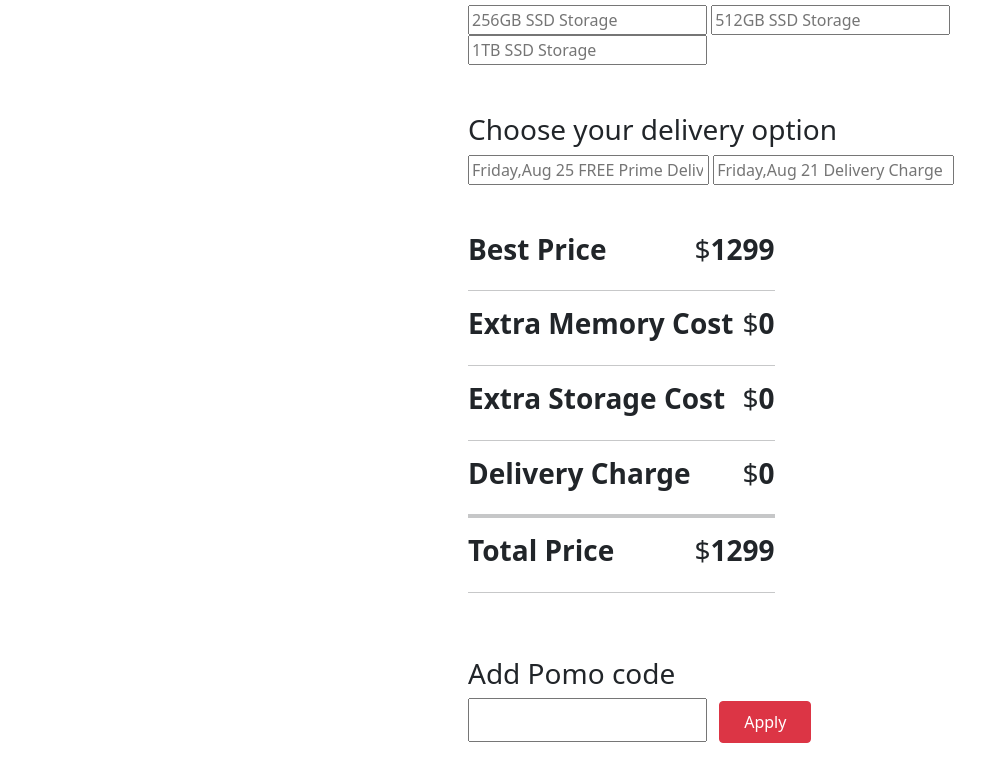
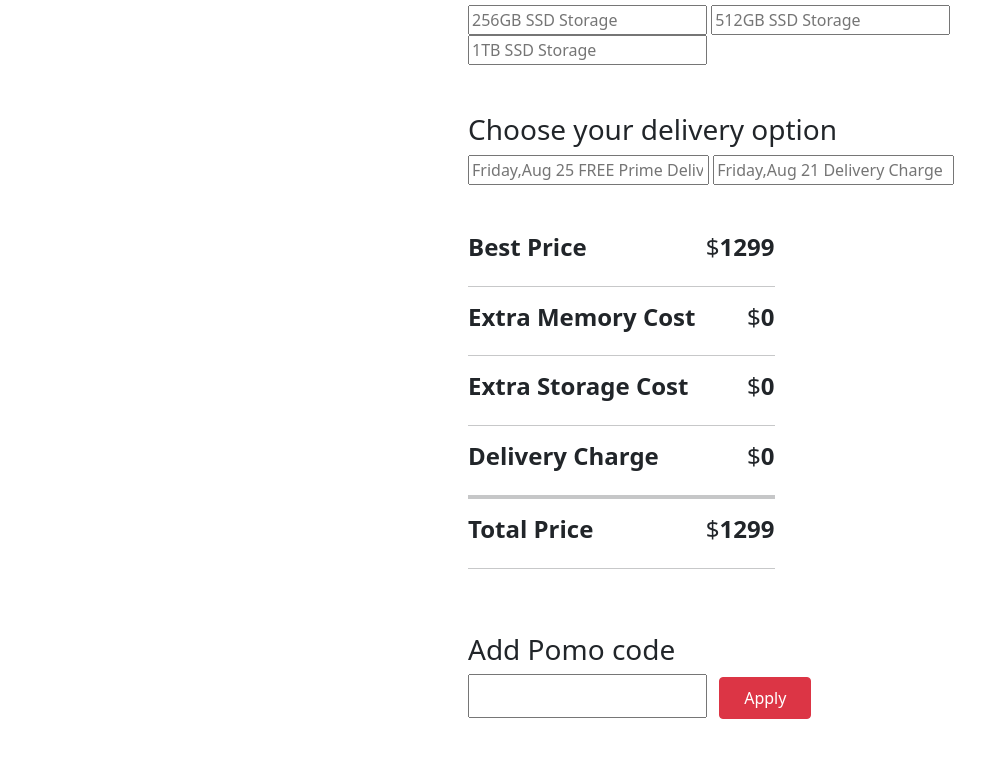
Before and after one commit to Masum-SM/Mac-book-ass-5, a plain HTML site: page index.html in a window 1280 px wide. Shown: the part 428-1194 px from the top of the page, without its empty margins (93-1078 px from the left). Drawn offline with nearby package versions, Linux system fonts and the light colour scheme.

Commit message:
update h3 tag

```diff
--- a/index.html
+++ b/index.html
@@ -44,32 +44,32 @@
                         <div class="row">
                             <div class="col-6">
                                 <div class="col-12 d-flex align-items-center justify-content-between">
-                                    <h3 class="fw-bold">Best Price</h3>
-                                    <h3 class=>$<span id="best-price"  class="fw-bold">1299</span></h3>
+                                    <h4 class="fw-bold">Best Price</h4>
+                                    <h4 class=>$<span id="best-price"  class="fw-bold">1299</span></h4>
 
                                 </div>
                                 <hr>
                                 <div class="col-12 d-flex align-items-center justify-content-between">
-                                    <h3 class="fw-bold">Extra Memory Cost</h3>
-                                    <h3 class=>$<span id="memory-cost"  class="fw-bold">0</span></h3>
+                                    <h4 class="fw-bold">Extra Memory Cost</h4>
+                                    <h4 class=>$<span id="memory-cost"  class="fw-bold">0</span></h4>
 
                                 </div>
                                 <hr>
                                 <div class="col-12 d-flex align-items-center justify-content-between">
-                                    <h3 class="fw-bold">Extra Storage Cost</h3>
-                                    <h3 class=>$<span  id="storage-cost"  class="fw-bold">0</span></h3>
+                                    <h4 class="fw-bold">Extra Storage Cost</h4>
+                                    <h4 class=>$<span  id="storage-cost"  class="fw-bold">0</span></h4>
 
                                 </div>
                                 <hr>
                                 <div class="col-12 d-flex align-items-center justify-content-between">
-                                    <h3 class="fw-bold">Delivery Charge</h3>
-                                    <h3 class=>$<span  id="delivery-cost"  class="fw-bold">0</span></h3>
+                                    <h4 class="fw-bold">Delivery Charge</h4>
+                                    <h4 class=>$<span  id="delivery-cost"  class="fw-bold">0</span></h4>
 
                                 </div>
                                 <hr class="border border-dark border-2">
                                 <div class="col-12 d-flex align-items-center justify-content-between">
-                                    <h3 class="fw-bold">Total Price</h3>
-                                    <h3>$<span id="total-price"  class="fw-bold">1299</span></h3>
+                                    <h4 class="fw-bold">Total Price</h4>
+                                    <h4>$<span id="total-price"  class="fw-bold">1299</span></h4>
 
                                 </div>
                                 <hr>
```
